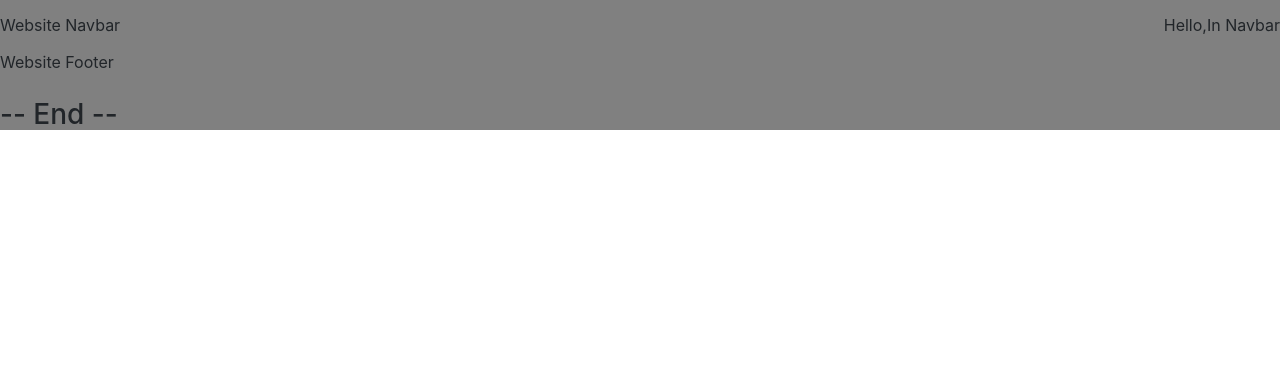
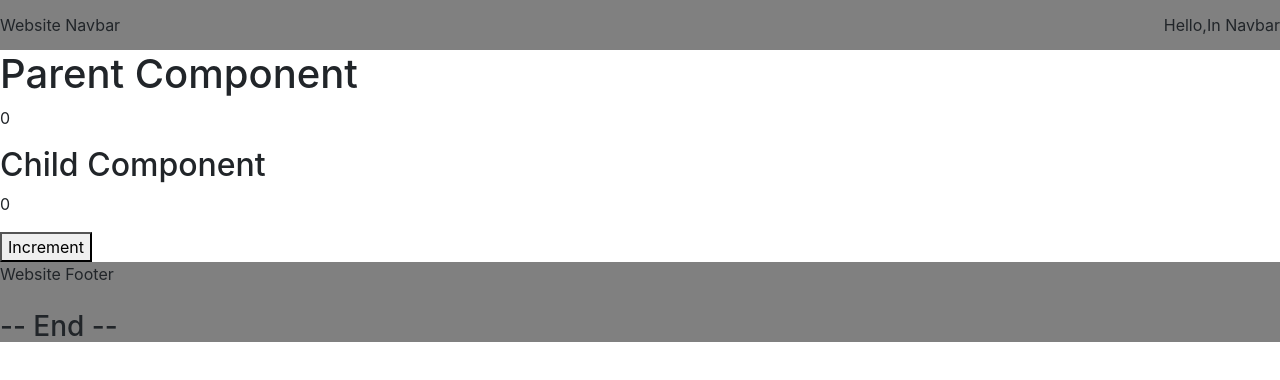
Before and after one commit to Bheemalinga/react-first-time---new-app--, a React (Create React App) app: page /parent in a window 1280 px wide. Shown: the top 380 px of the page. Built offline with nearby package versions, Linux system fonts and the light colour scheme.

Commit message:
addition of child + parent + updating app

```diff
--- a/src/App.js
+++ b/src/App.js
@@ -9,6 +9,8 @@ import Portfolio from './pages/Portfolio'
 import Website from './pages/Website'
 import Technology from './pages/Technology'
 import Products from './pages/Products'
+import Child from './pages/Child'
+import Parent from './pages/Parent'
 
 const App = () => {
   return (
@@ -22,6 +24,8 @@ const App = () => {
           <Route path="/website" element={<Website/>} />
           <Route path="/technology" element={<Technology/>} />
           <Route path="/products" element={<Products/>} />
+          <Route path="/child" element={<Child/>} />
+          <Route path="/parent" element={<Parent/>} />
         </Routes>
         <Footer/>
 
--- /dev/null
+++ b/src/pages/Child.jsx
@@ -0,0 +1,13 @@
+import React from 'react'
+
+const Child = ({count,onIncrement}) => {
+  return (
+    <div>
+        <h2>Child Component</h2>
+        <p>{count}</p>
+        <button onClick = {onIncrement}>Increment</button>
+    </div>
+  )
+}
+
+export default Child
--- /dev/null
+++ b/src/pages/Parent.jsx
@@ -0,0 +1,20 @@
+import React, { useState } from 'react'
+import Child from './Child'
+
+const Parent = () => {
+    const [count, setCount] = useState(0);
+
+    const incrementCount = () => {
+        setCount(count + 1);
+    }
+
+  return (
+    <div>
+        <h1>Parent Component</h1>
+        <p>{count}</p>
+        <Child count = {count} onIncrement={incrementCount}/>
+    </div>
+  )
+}
+
+export default Parent
```
